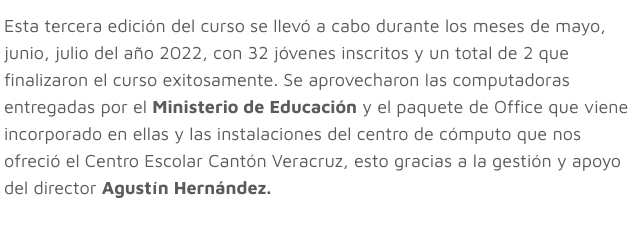
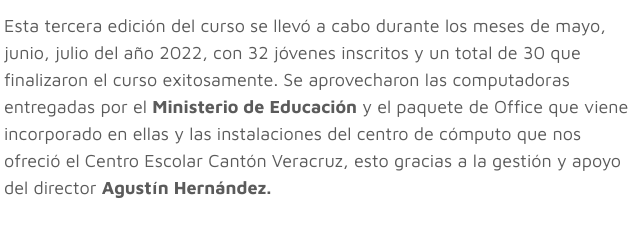
Before and after one commit to Kimuzaby/excel3, a plain HTML site: page index.html in a window 1280 px wide. Shown: the part 474-725 px from the top of the page, 82-722 px from the left. Drawn offline with nearby package versions, Linux system fonts and the light colour scheme.

Commit message:
Update index.html

```diff
--- a/index.html
+++ b/index.html
@@ -83,7 +83,7 @@
                         </h1>
 
                         <p>El curso de Excel <b>¡Con gráficos es mejor!</b> es una iniciativa que nace de la necesidad de conocer sobre la herramienta Ofimática de Excel en su versión 2016 y 2019. Esta vez, expandiendo nuestros horizontes y llegando al Centro Escolar Cantón Veracruz.</p>
-                        <p>Esta tercera edición del curso se llevó a cabo durante los meses de mayo, junio, julio del año 2022, con 32 jóvenes inscritos y un total de 2 que finalizaron el curso exitosamente. Se aprovecharon las computadoras entregadas por el <b>Ministerio de Educación</b> y el paquete de Office que viene incorporado en ellas y las instalaciones del centro de cómputo que nos ofreció el Centro Escolar Cantón Veracruz, esto gracias a la gestión y apoyo del director <b>Agustín Hernández.</b></p><br>
+                        <p>Esta tercera edición del curso se llevó a cabo durante los meses de mayo, junio, julio del año 2022, con 32 jóvenes inscritos y un total de 30 que finalizaron el curso exitosamente. Se aprovecharon las computadoras entregadas por el <b>Ministerio de Educación</b> y el paquete de Office que viene incorporado en ellas y las instalaciones del centro de cómputo que nos ofreció el Centro Escolar Cantón Veracruz, esto gracias a la gestión y apoyo del director <b>Agustín Hernández.</b></p><br>
 
                         <div class="custom-btn-group mt-4">
                           <a href="#contact" class="btn custom-btn custom-btn-bg custom-btn-link">¡Contáctanos!</a>
```
